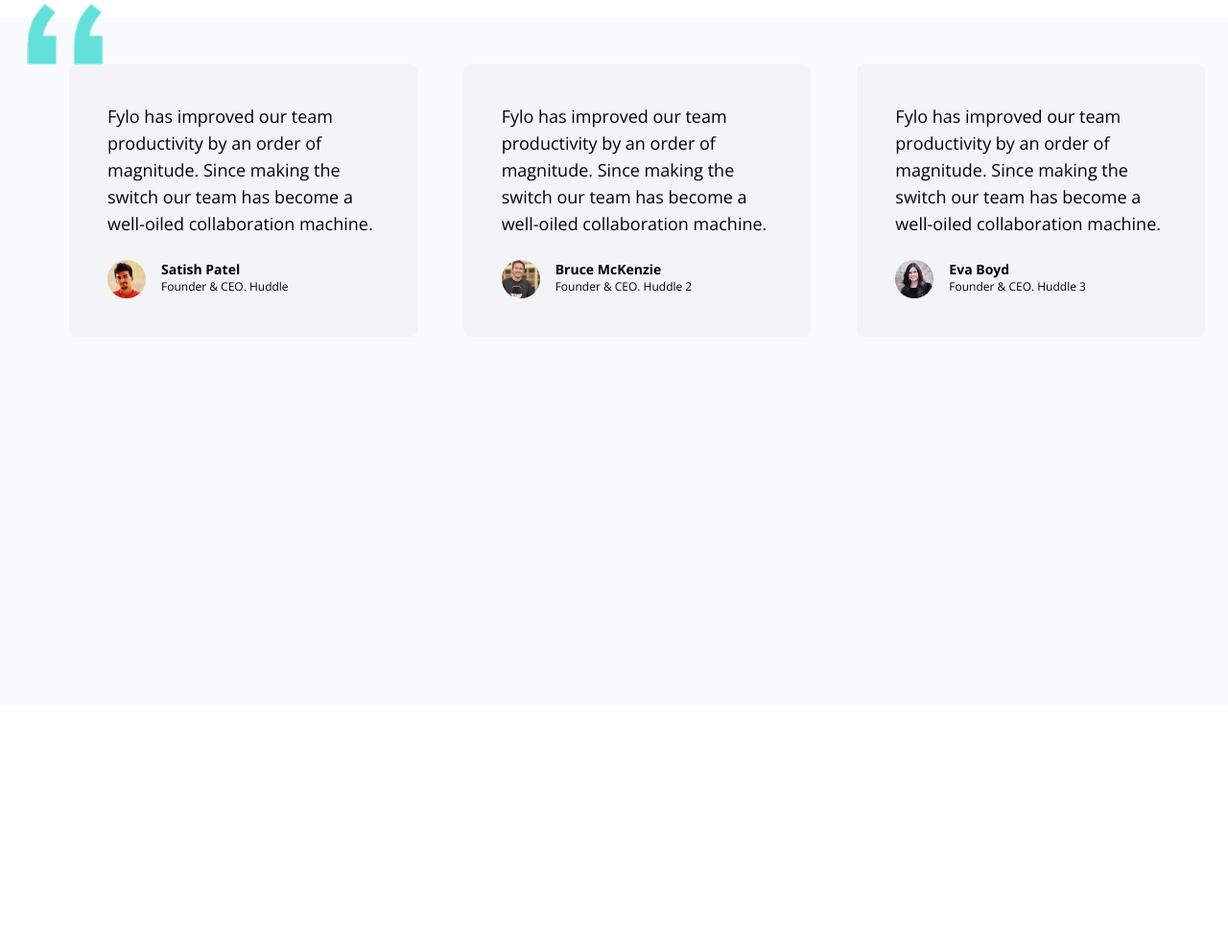
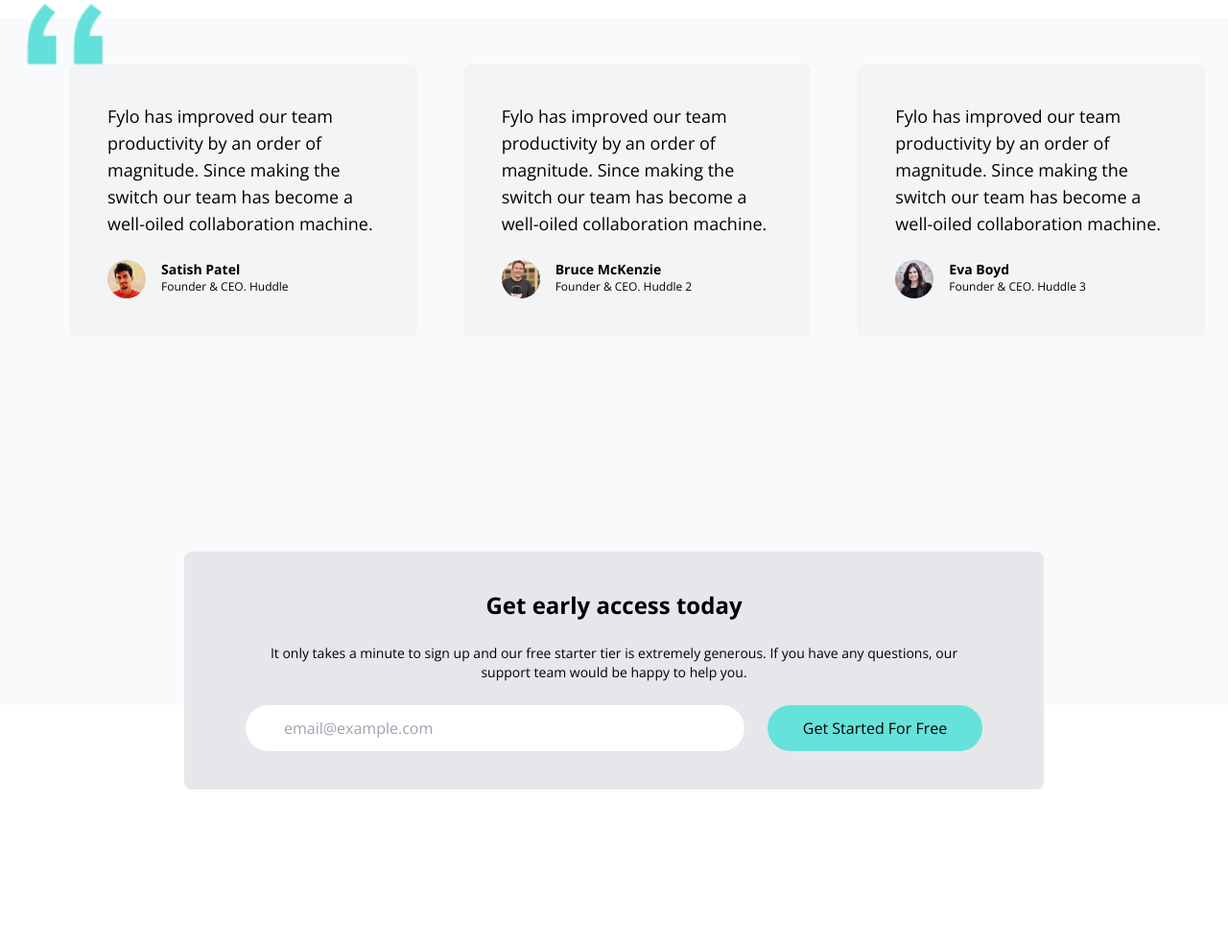
Before and after one commit to elvan/fylo-storage-website-html-css-tailwind, a website: page index.html in a window 1280 px wide. Shown: the part 2737-3720 px from the top of the page at 96% size. Before the commit the page ends 3472 px from the top, so only its background shows below. Drawn offline with nearby package versions, Linux system fonts and the light colour scheme; files that its build step writes are made by us from their sources.

Commit message:
early-access section

```diff
--- a/index.html
+++ b/index.html
@@ -1,5 +1,5 @@
 <!DOCTYPE html>
-<html lang="en">
+<html lang="en" class="scroll-smooth">
   <head>
     <meta charset="UTF-8" />
     <meta http-equiv="X-UA-Compatible" content="IE=edge" />
@@ -261,5 +261,32 @@
         </div>
       </div>
     </section>
+
+    <!-- Early Access Section -->
+    <section id="early-access" class="relative px-6 dark:bg-darkBlue2 md:px-0">
+      <div
+        class="relative -top-40 max-w-4xl mx-auto p-10 px-6 space-y-6 text-center rounded-lg bg-gray-200 dark:bg-darkBlue1 md:px-16"
+      >
+        <h5 class="text-2xl font-bold">Get early access today</h5>
+        <p class="text-sm">
+          It only takes a minute to sign up and our free starter tier is extremely generous. If you
+          have any questions, our support team would be happy to help you.
+        </p>
+        <!-- Input & Button Container -->
+        <div class="flex flex-col items-start space-y-6 md:flex-row md:space-y-0 md:space-x-6">
+          <div class="w-full md:flex-1">
+            <input
+              type="text"
+              class="w-full px-10 py-3 rounded-full focus:outline-none"
+              placeholder="email@example.com"
+            />
+          </div>
+
+          <button class="w-full p-3 px-6 rounded-full bg-accentCyan md:w-56 hover:scale-95">
+            Get Started For Free
+          </button>
+        </div>
+      </div>
+    </section>
   </body>
 </html>
```
